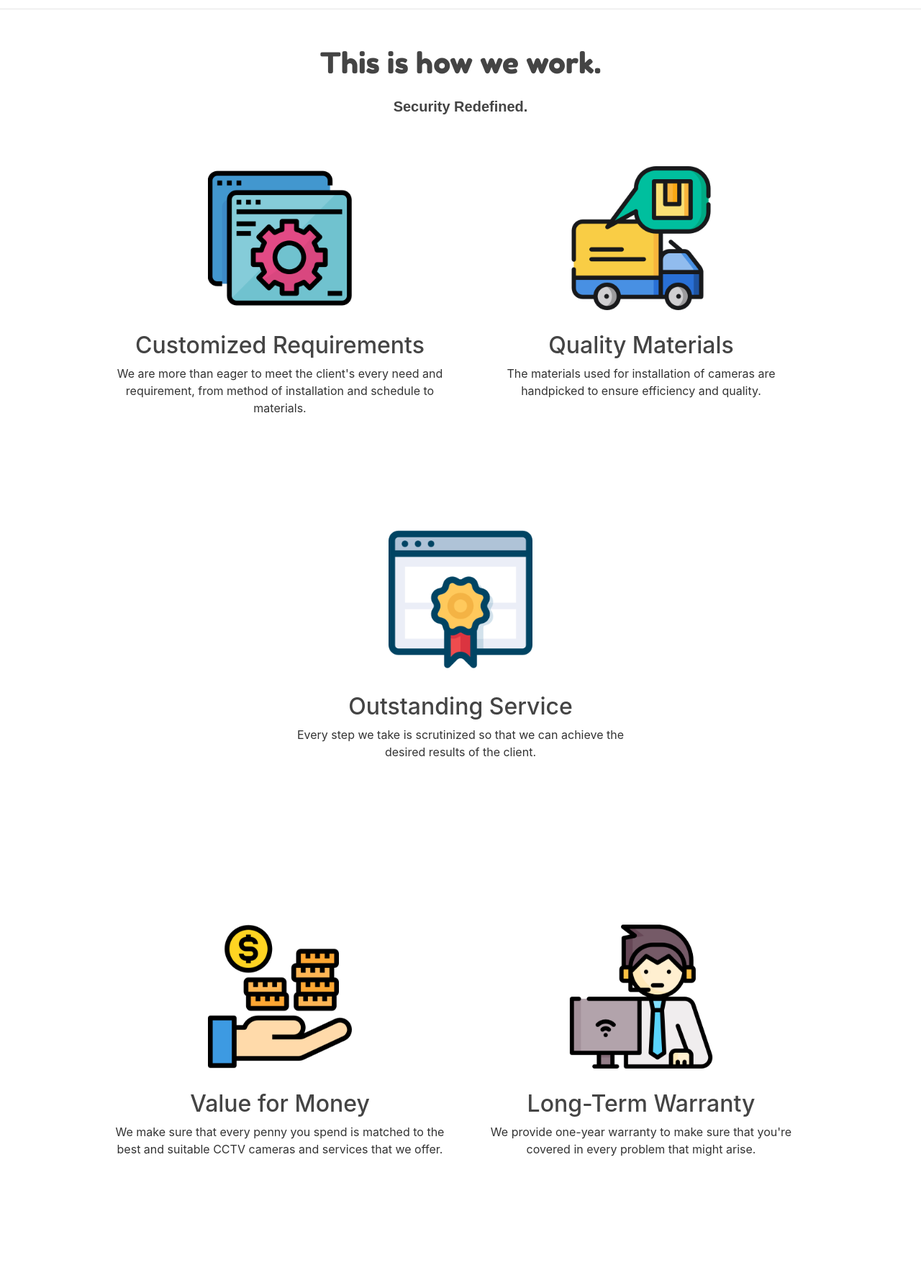
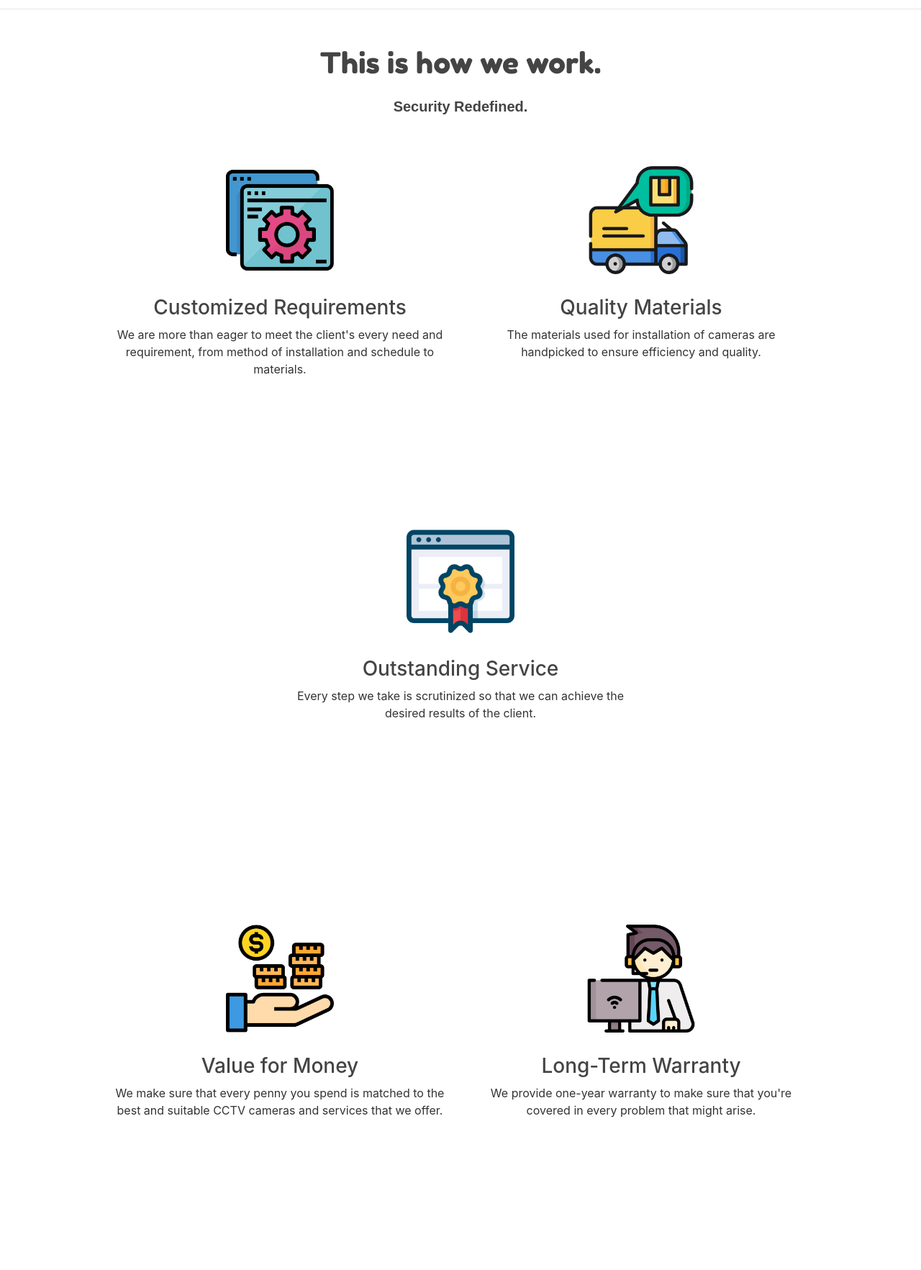
Before and after one commit to MarkAnthonyBCruz/clickstart, a Django app: template blog/templates/blog/landing.html in a window 1280 px wide. Shown: the part 1880-3645 px from the top of the page at 72% size. Run offline with Django 3.2, Linux system fonts and the light colour scheme; the template is opened without the code that fills it, so the values that code supplies are empty; some libraries are stand-ins or nearby versions; some web fonts are replaced.

Commit message:
Minor edits 2

```diff
--- a/blog/static/blog/landingstyle.css
+++ b/blog/static/blog/landingstyle.css
@@ -191,8 +191,8 @@ banner {
 
 
 #serviceimage {
-	width: 200px;
-	height: 200px;
+	width: 150px;
+	height: 150px;
 
 }
 
--- a/blog/templates/blog/landing.html
+++ b/blog/templates/blog/landing.html
@@ -8,7 +8,7 @@
             <div class="card text-center">
                 <div id="services2" class="card-body text-center">
 
-                    <h1 id="catcher">Be the eyes and ears in everything that matters.</h1>
+                    <h2 id="catcher">Be the eyes and ears in everything that matters.</h2>
                     <hr>
                     <h5 id="below" class="text-center">As technology and business methods advance more than ever,
                         security becomes a
@@ -50,13 +50,13 @@
 
     <div id="secondcon" class="container-fluid">
         <h1 id="catcher" class="text-center">This is how we work.</h1>
-        <h5 id="below" class="text-center">Security Redefined.</h5>
+            <h5 id="below" class="text-center">Security Redefined.</h5>
         <div id="servicerow" class="row justify-content-center">
 
             <div class="card text-center">
                 <div id="services" class="card-body text-center">
                     <img id="serviceimage" src="{% static 'blog/images/services/customized.png' %}">
-                    <h2 id="servicetext">Customized Requirements</h2>
+                    <h3 id="servicetext">Customized Requirements</h3>
                     <p id="servicesmall">We are more than eager to meet the client's every need and requirement, from
                         method of installation and schedule to materials.</p>
                 </div>
@@ -64,7 +64,7 @@
             <div class="card text-center">
                 <div id="services" class="card-body">
                     <img id="serviceimage" src="{% static 'blog/images/services/delivery.png' %}">
-                    <h2 id="servicetext">Quality Materials</h2>
+                    <h3 id="servicetext">Quality Materials</h3>
                     <p id="servicesmall">The materials used for installation of cameras are handpicked to ensure
                         efficiency and quality.</p>
                 </div>
@@ -73,7 +73,7 @@
             <div class="card text-center">
                 <div id="services" class="card-body">
                     <img id="serviceimage" src="{% static 'blog/images/services/highquality.png' %}">
-                    <h2 id="servicetext">Outstanding Service</h2>
+                    <h3 id="servicetext">Outstanding Service</h3>
                     <p>Every step we take is scrutinized so that we can achieve the desired results
                         of
                         the client.</p>
@@ -87,7 +87,7 @@
             <div class="card text-center">
                 <div id="services" class="card-body">
                     <img id="serviceimage" src="{% static 'blog/images/services/highvalue.png' %}">
-                    <h2 id="servicetext">Value for Money</h2>
+                    <h3 id="servicetext">Value for Money</h3>
                     <p id="servicesmall">We make sure that every penny you spend is matched to the best and suitable
                         CCTV
                         cameras and services that we offer.</p>
@@ -97,7 +97,7 @@
             <div class="card text-center">
                 <div id="services" class="card-body">
                     <img id="serviceimage" src="{% static 'blog/images/services/support.png' %}">
-                    <h2 id="servicetext">Long-Term Warranty</h2>
+                    <h3 id="servicetext">Long-Term Warranty</h3>
                     <p id="servicesmall">We provide one-year warranty to make sure that you're covered in every problem
                         that might arise.</p>
                 </div>
@@ -106,7 +106,7 @@
             <div class="card text-center">
                 <div id="services" class="card-body">
                     <img id="serviceimage" src="{% static 'blog/images/services/cloud.png' %}">
-                    <h2 id="servicetext">Anytime, Anywhere</h2>
+                    <h3 id="servicetext">Anytime, Anywhere</h3>
                     <p id="servicesmall">The CCTV cameras are your eyes and ears, and you can see and hear them in a
                         simple touch on a viewing app in your smartphone!</p>
                 </div>
```
